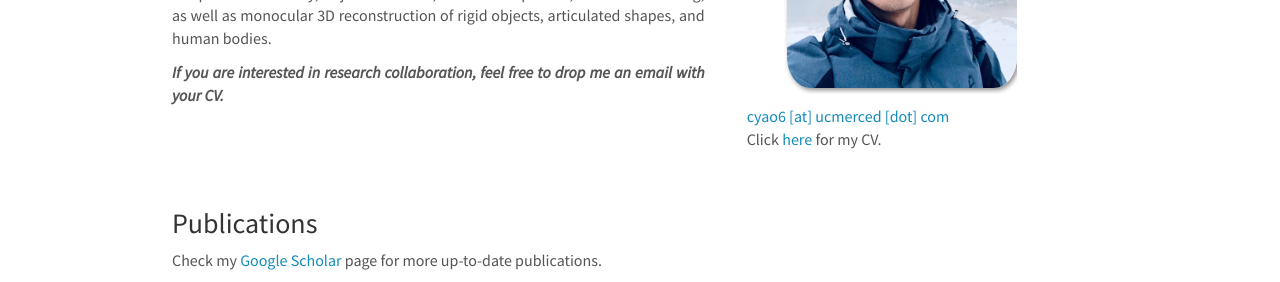
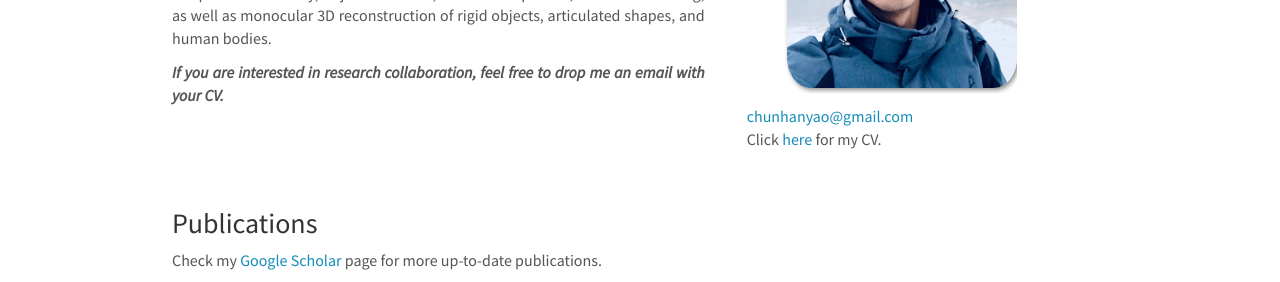
Before and after one commit to chhankyao/chhankyao.github.io, a Jekyll site: the page built from _pages/home.md, in a window 1280 px wide and 900 px high. Shown: the part 305-587 px from the top of the window. Built offline with Jekyll 4.4.1, drawn with Linux system fonts in a browser that asks for light colours; nearby versions of some CDN libraries.

Commit message:
Update home.md

```diff
--- a/_pages/home.md
+++ b/_pages/home.md
@@ -29,7 +29,7 @@ My research interests include weakly-supervised or unsupervised learning for vid
 
   <!-- <br clear="all" /> -->
 
-  <A HREF="">cyao6 [at] ucmerced [dot] com</A> <br>
+  <A HREF="">chunhanyao@gmail.com</A> <br>
   Click <a href="../cv_chunhan.pdf"> here </a> for my CV.
 
 </div>
```
